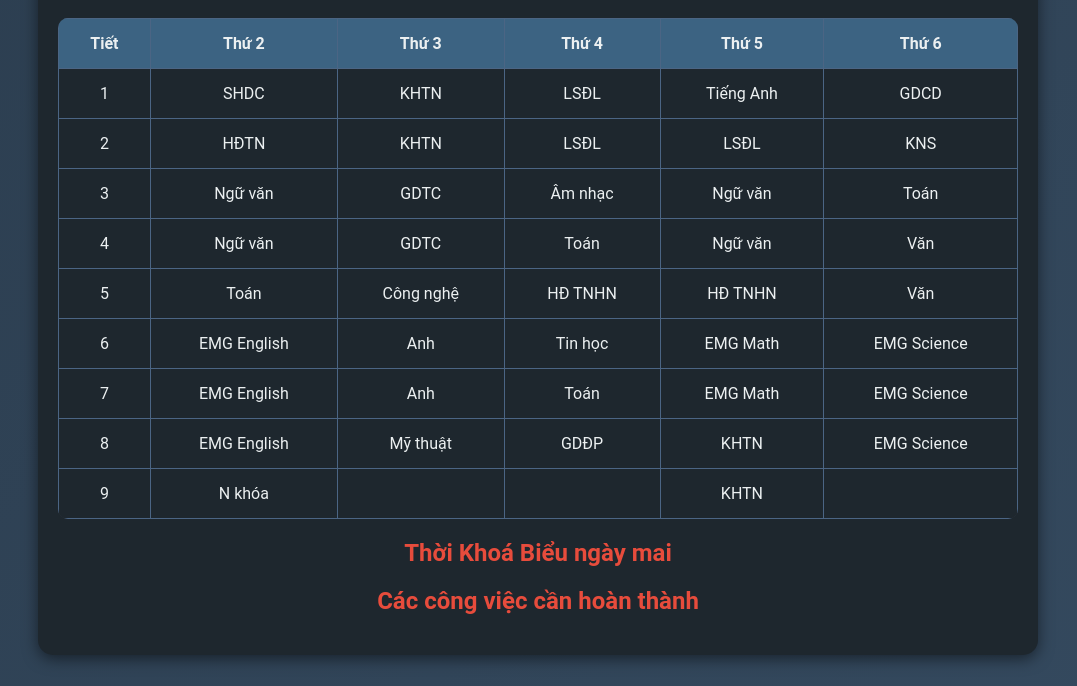
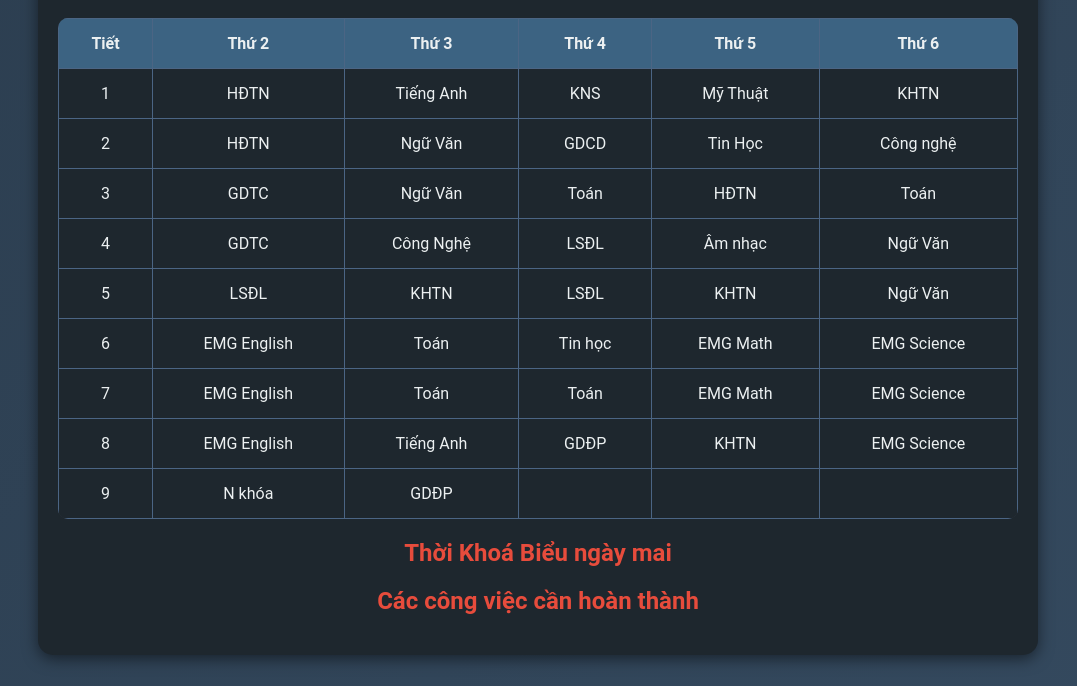
Before and after one commit to minhkhang1008/TKB, a plain HTML site: page index.html in a window 1280 px wide. Shown: the part 114-800 px from the top of the page, without its empty margins (102-1179 px from the left). Drawn offline with Linux system fonts and the light colour scheme.

Commit message:
Update HKII

```diff
--- a/script.js
+++ b/script.js
@@ -1,13 +1,13 @@
 const timetable = [
-  ["SHDC", "KHTN", "LSĐL", "Tiếng Anh", "GDCD"],
-  ["HĐTN", "KHTN", "LSĐL", "LSĐL", "KNS"],
-  ["Ngữ văn", "GDTC", "Âm nhạc", "Ngữ văn", "Toán"],
-  ["Ngữ văn", "GDTC", "Toán", "Ngữ văn", "Văn"],
-  ["Toán", "Công nghệ", "HĐ TNHN", "HĐ TNHN", "Văn"],
-  ["EMG English", "Anh", "Tin học", "EMG Math", "EMG Science"],
-  ["EMG English", "Anh", "Toán", "EMG Math", "EMG Science"],
-  ["EMG English", "Mỹ thuật", "GDĐP", "KHTN", "EMG Science"],
-  ["N khóa", "", "", "KHTN", ""],
+  ["HĐTN", "Tiếng Anh", "KNS", "Mỹ Thuật", "KHTN"],
+  ["HĐTN", "Ngữ Văn", "GDCD", "Tin Học", "Công nghệ"],
+  ["GDTC", "Ngữ Văn", "Toán", "HĐTN", "Toán"],
+  ["GDTC", "Công Nghệ", "LSĐL", "Âm nhạc", "Ngữ Văn"],
+  ["LSĐL", "KHTN", "LSĐL", "KHTN", "Ngữ Văn"],
+  ["EMG English", "Toán", "Tin học", "EMG Math", "EMG Science"],
+  ["EMG English", "Toán", "Toán", "EMG Math", "EMG Science"],
+  ["EMG English", "Tiếng Anh", "GDĐP", "KHTN", "EMG Science"],
+  ["N khóa", "GDĐP", "", "", ""],
 ];
 
 const daysOfWeek = ["Chủ nhật", "Thứ 2", "Thứ 3", "Thứ 4", "Thứ 5", "Thứ 6", "Thứ 7"];
```
Also changed, not shown: index.html (+0 -1 lines).
